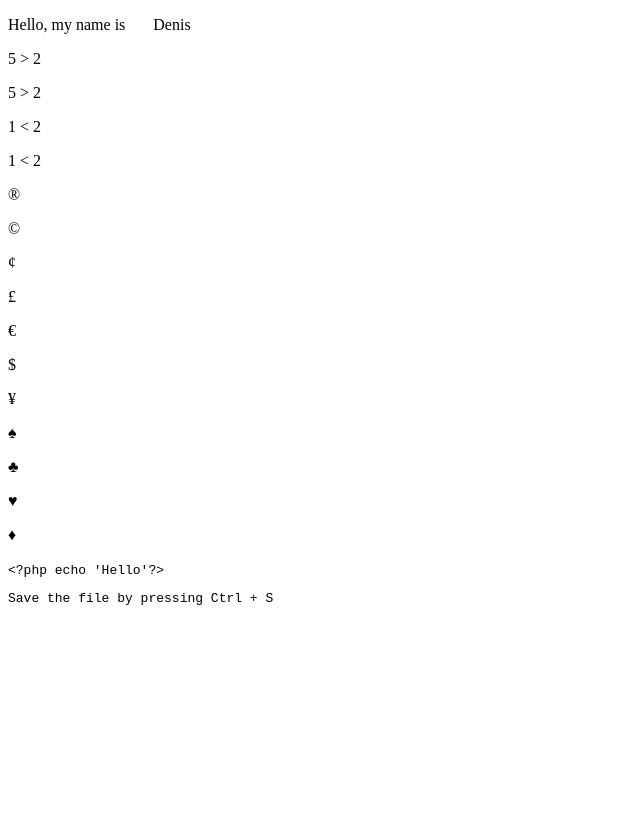
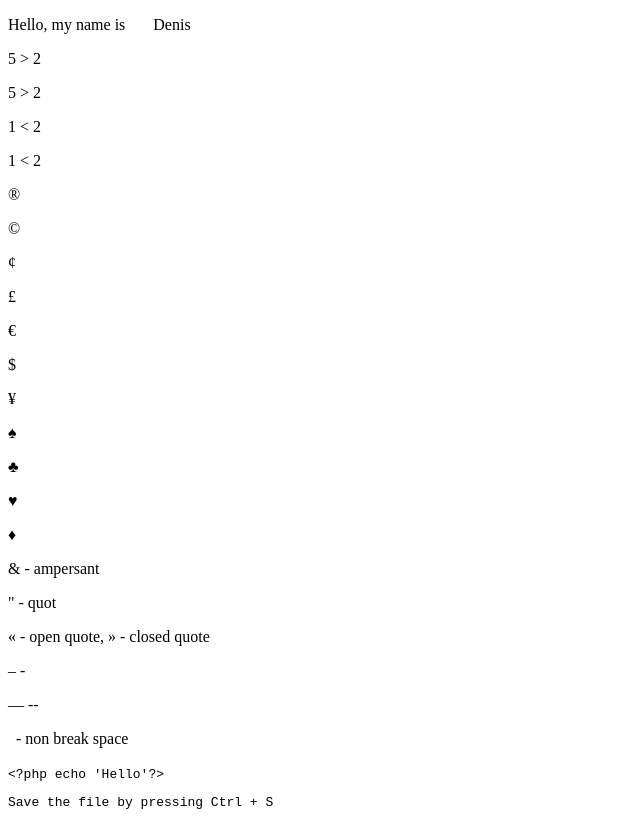
Before and after one commit to boffobos/HTML_learn_udemy, a plain HTML site: page htmlsandbox/10_entities.html in a window 1280 px wide. Shown: the whole page, without its empty margins (0-640 px from the left). Before the commit the page ends 800 px from the top, so only its background shows below. Drawn offline with Linux system fonts and the light colour scheme.

Commit message:
Updated 10_entities.html

```diff
--- a/htmlsandbox/10_entities.html
+++ b/htmlsandbox/10_entities.html
@@ -28,6 +28,13 @@
   <p>&clubs;</p>
   <p>&hearts;</p>
   <p>&diams;</p>
+  <!-- some simbols -->
+  <p>&amp; - ampersant</p>
+  <p>&quot; - quot</p>
+  <p>&laquo; - open quote, &raquo; - closed quote</p>
+  <p>&ndash; - </p>
+  <p>&mdash; --</p>
+  <p>&nbsp; - non break space</p>
   <!-- computer code -->
   <code>
     &lt;?php echo 'Hello'?&gt;
```
